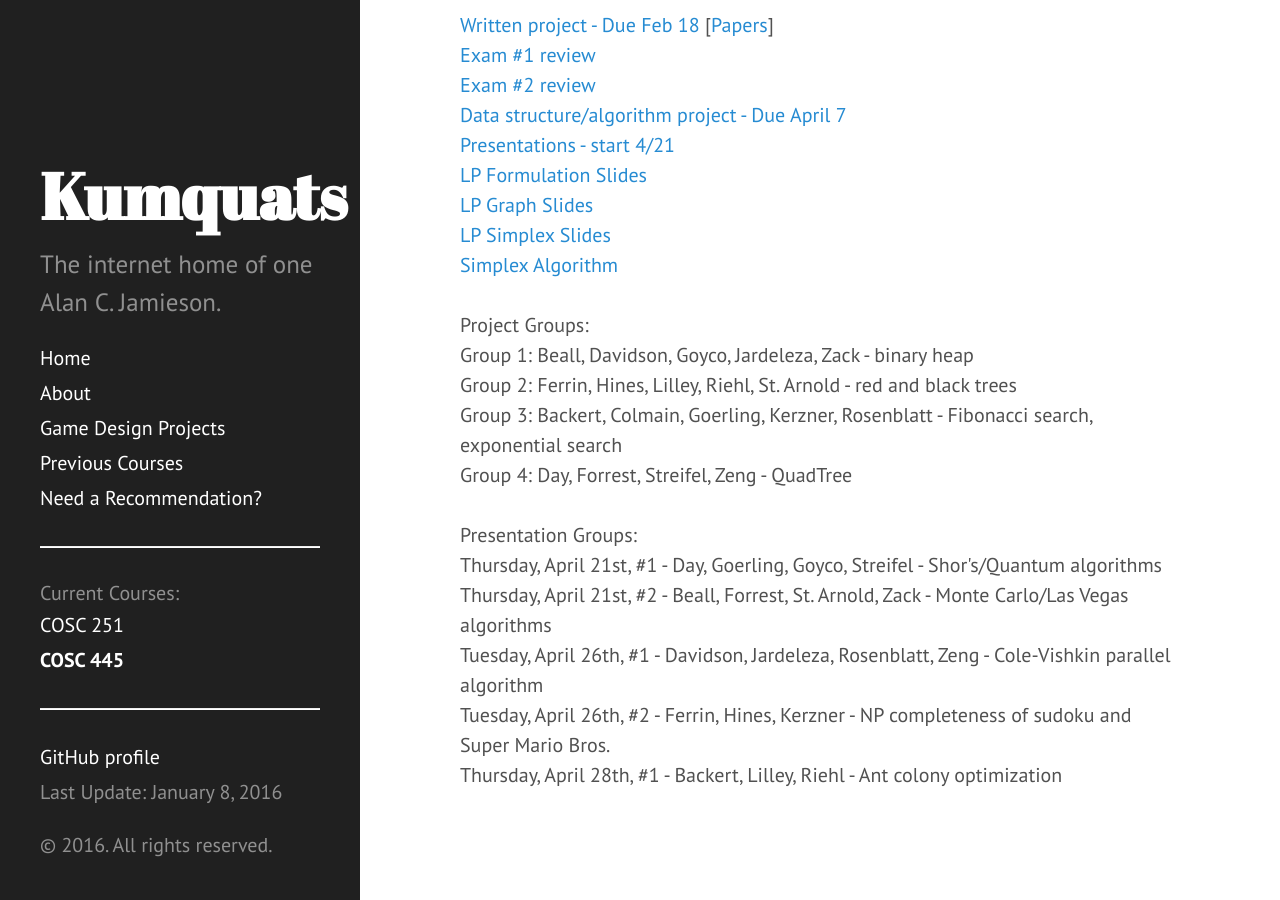
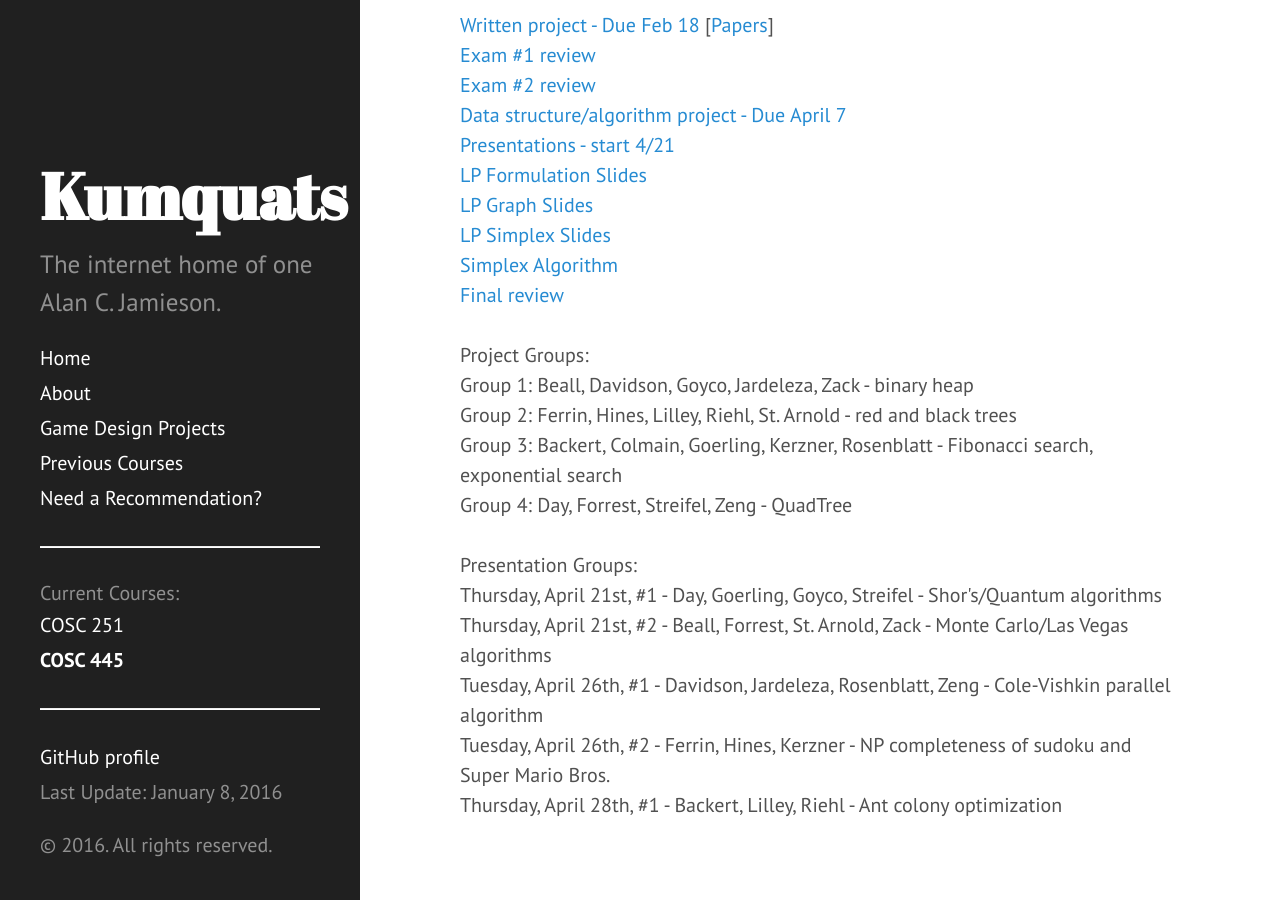
Before and after one commit to ripark/ripark.github.io, a Jekyll site: the page built from s16/cosc445.html, in a window 1280 px wide and 900 px high, scrolled down 724 px. Built offline with Jekyll 4.4.1, drawn with Linux system fonts in a browser that asks for light colours; Markdown is read by kramdown in place of the engine named in the settings.

Commit message:
251445 Final Rev

```diff
--- a/s16/cosc251.html
+++ b/s16/cosc251.html
@@ -68,6 +68,9 @@ Thursday, April 28th #1 - Cheseman, Fitzgerald, Fuh, Pankiewicz - Ada
 <a href="http://ripark.github.io/s16/251ExamRev.pdf">Exam review (exam on 3/3)</a>
 <br>
 <a href="http://ripark.github.io/s16/mult2.chicken">2 mult chicken program courtesy of Drew Merryman and Perry Gordon</a>
+<br>
+<a href="http://ripark.github.io/s16/251FinalRev.pdf">Final review</a>
+<br>
 <hr>
 <strong><u>Language Resources:</strong></u>
 <br>
--- a/s16/cosc445.html
+++ b/s16/cosc445.html
@@ -47,6 +47,8 @@ Current Practice:
 <br>
 <a href="http://ripark.github.io/s16/445SimplexB.txt">Simplex Algorithm</a>
 <br>
+<a href="http://ripark.github.io/s16/445FinalRev.pdf">Final review</a>
+<br>
 <br>
 Project Groups:
 <br>
```
Also changed, not shown: 2 other files.
